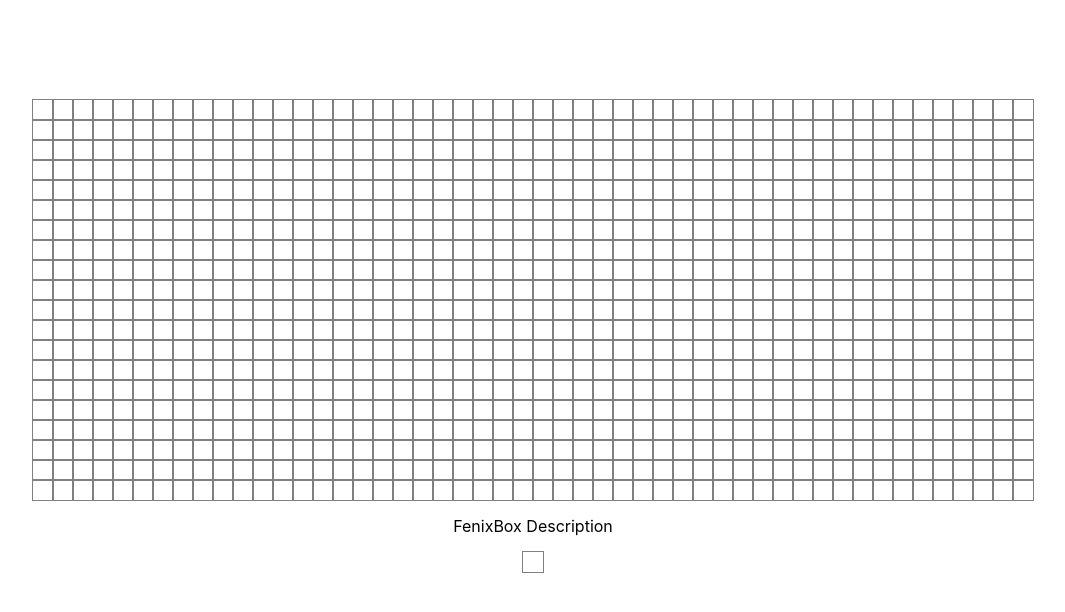
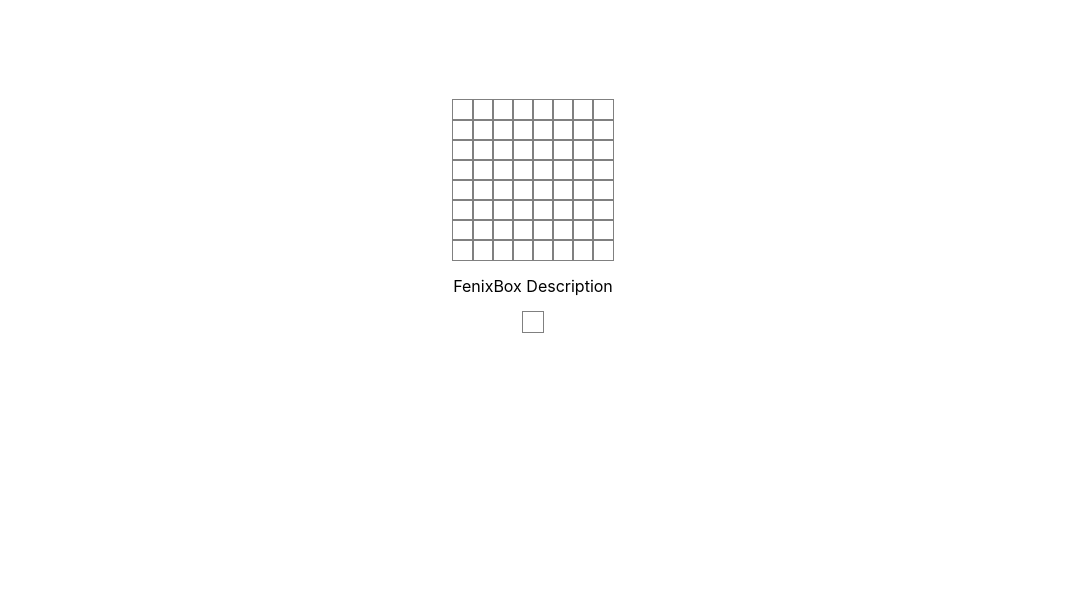
Before and after one commit to ivanleongwm/fe_assignment, a React (Create React App) app in the folder javascript-react-visualisation/: page / in a window 1280 px wide. Shown: the top 612 px of the page, without its empty margins (107-1172 px from the left). Built offline with nearby package versions, Linux system fonts and the light colour scheme.

Commit message:
amended node class

```diff
--- a/javascript-react-visualisation/src/Visualiser/grid.jsx
+++ b/javascript-react-visualisation/src/Visualiser/grid.jsx
@@ -6,6 +6,7 @@ const START_NODE_ROW = 5;
 const START_NODE_COL = 2;
 const FINISH_NODE_ROW = 10;
 const FINISH_NODE_COL = 45;
+const HOLES = 8;
 
 export default function Grid() {
     const [state, setState] = useState({
@@ -14,7 +15,7 @@ export default function Grid() {
 
     useEffect(() => {
         setState({
-            grid: getInitialGrid()
+            grid: getInitialGrid(HOLES)
         });
     }, [])
 
@@ -43,11 +44,11 @@ export default function Grid() {
     )
 }
 
-const getInitialGrid = () => {
+const getInitialGrid = (HOLES) => {
     const grid = [];
-    for (let row = 0; row < 20; row++) {
+    for (let row = 0; row < HOLES; row++) {
         const currentRow = [];
-        for (let col = 0; col < 50; col++) {
+        for (let col = 0; col < HOLES; col++) {
             currentRow.push(createNode(col, row));
         }
         grid.push(currentRow);
@@ -58,11 +59,6 @@ const createNode = (col, row) => {
     return {
         col,
         row,
-        isStart: row === START_NODE_ROW && col === START_NODE_COL,
-        isFinish: row === FINISH_NODE_ROW && col === FINISH_NODE_COL,
-        distance: Infinity,
-        isVisited: false,
-        isWall: false,
-        previousNode: null,
+        isMirror: false,
     };
 };
```
